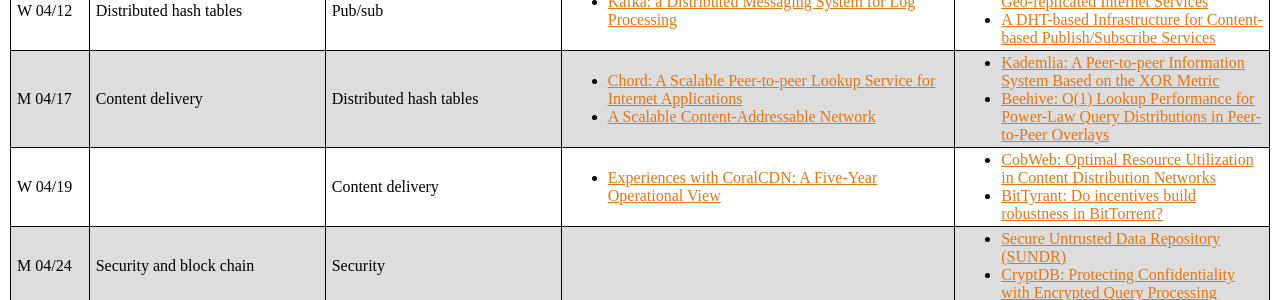
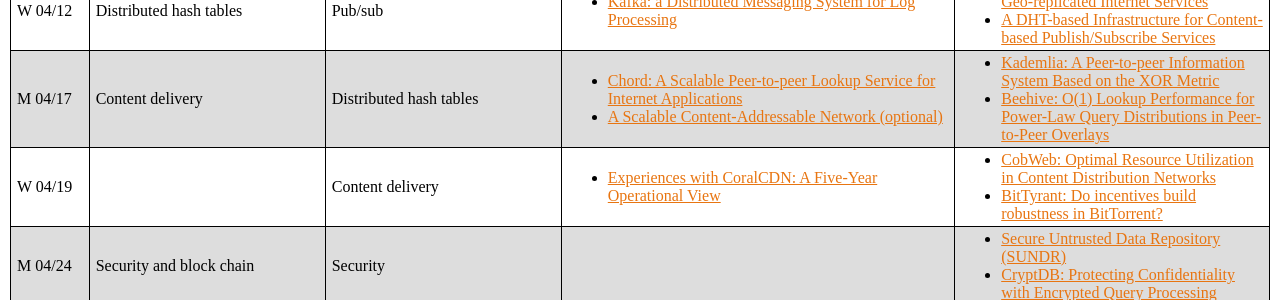
Before and after one commit to COS518/cos518.github.io, a Jekyll site: the page built from syllabus.md, in a window 1280 px wide and 900 px high, scrolled down 1819 px. Shown: the part 307-607 px from the top of the window. Built offline with Jekyll 4.4.1, drawn with Linux system fonts in a browser that asks for light colours; our own code applies the rules of GitHub Pages for plain Markdown files.

Commit message:
CAN is optional

```diff
--- a/_data/syllabus.yml
+++ b/_data/syllabus.yml
@@ -264,7 +264,7 @@
       readings:
         - name: Chord&#58; A Scalable Peer-to-peer Lookup Service for Internet Applications
           link: https://pdos.csail.mit.edu/papers/chord:sigcomm01/chord_sigcomm.pdf
-        - name: A Scalable Content-Addressable Network
+        - name: A Scalable Content-Addressable Network (optional)
           link: https://www.cs.utexas.edu/~browne/CS395Tf2002/Papers/Can-p161-ratnasamy.pdf
       signups:
         - name: Kademlia&#58; A Peer-to-peer Information System Based on the XOR Metric
```
